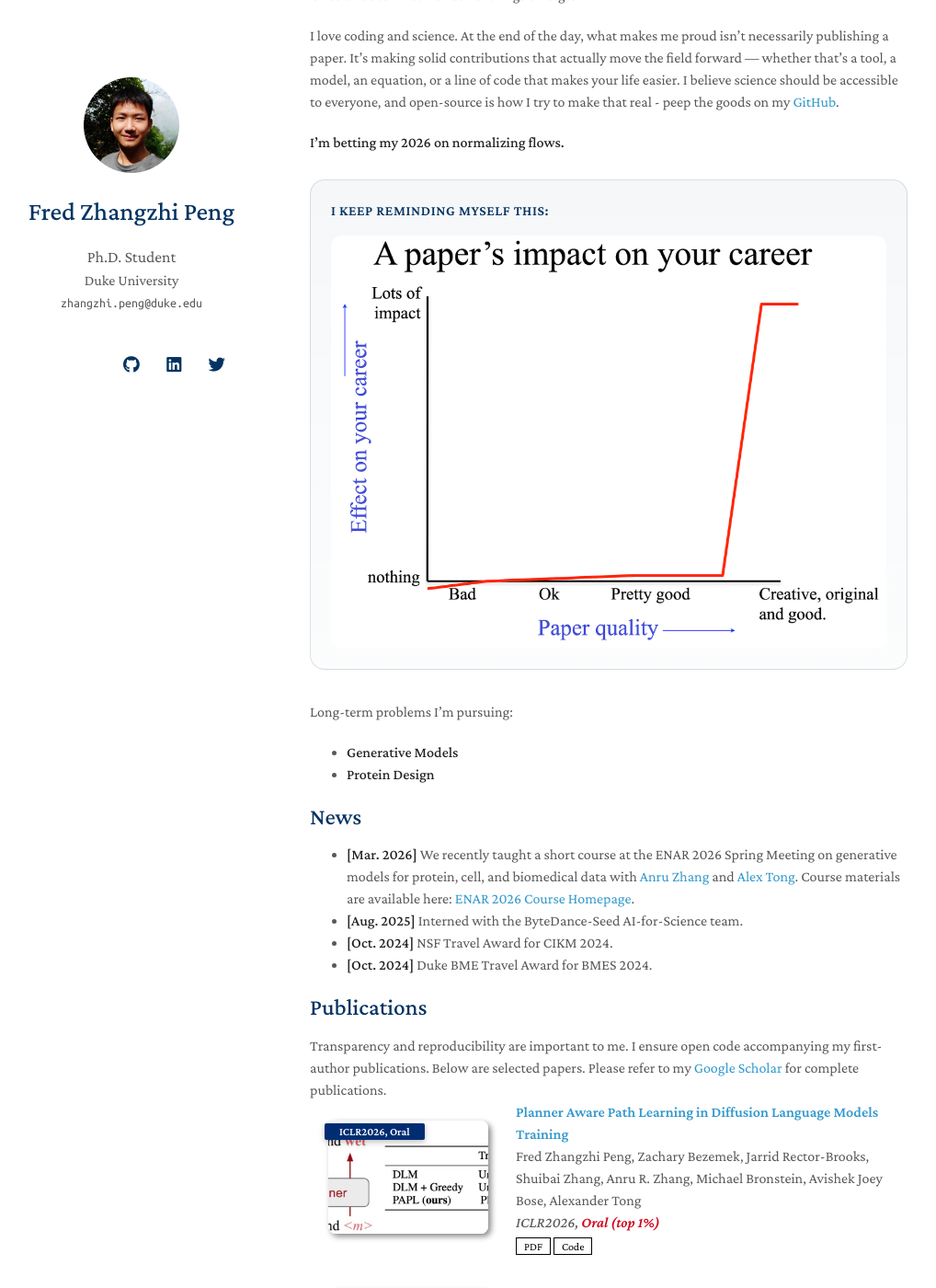
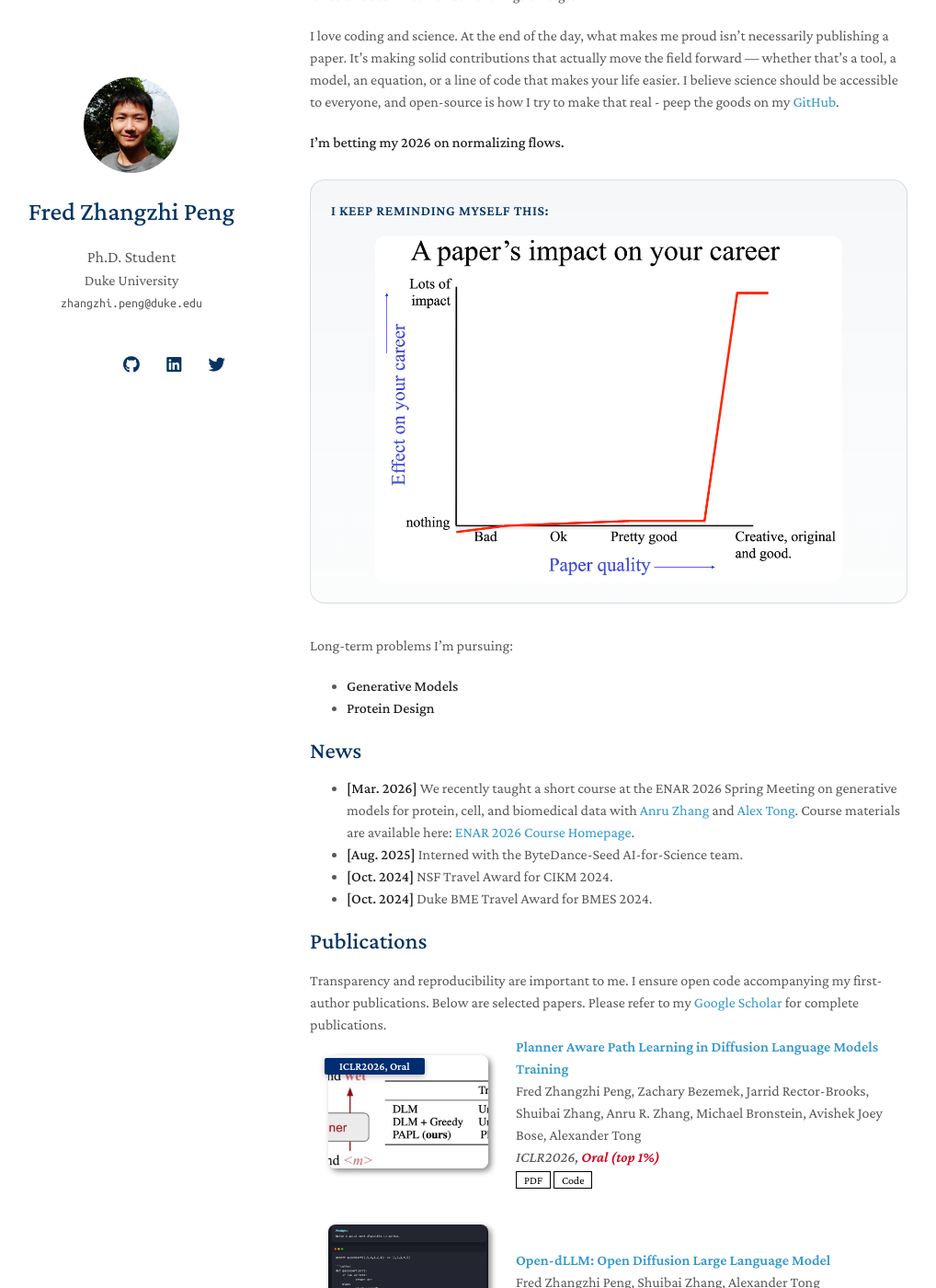
Before and after one commit to pengzhangzhi/home, a Jekyll site: the page built from index.md, in a window 1280 px wide and 1400 px high, scrolled down 246 px. Shown: the whole window at 92% size, without its empty margins (133-1151 px from the left). Built offline with Jekyll 4.4.1, drawn with Linux system fonts in a browser that asks for light colours; nearby versions of some CDN libraries; a style sheet for code colours, icons or effects is not loaded; our own code applies the rules of GitHub Pages for plain Markdown files.

Commit message:
Make homepage impact figure slightly smaller

```diff
--- a/_sass/minimal-light-no-dark-mode.scss
+++ b/_sass/minimal-light-no-dark-mode.scss
@@ -236,7 +236,8 @@ p, ul, ol, table, pre, dl {
 
 .north-star-callout__figure img {
   display: block;
-  width: 100%;
+  width: 84%;
+  margin: 0 auto;
   border-radius: 12px;
 }
 
--- a/_sass/minimal-light.scss
+++ b/_sass/minimal-light.scss
@@ -293,7 +293,8 @@ p, ul, ol, table, pre, dl {
 
 .north-star-callout__figure img {
   display: block;
-  width: 100%;
+  width: 84%;
+  margin: 0 auto;
   border-radius: 12px;
 }
 
```
